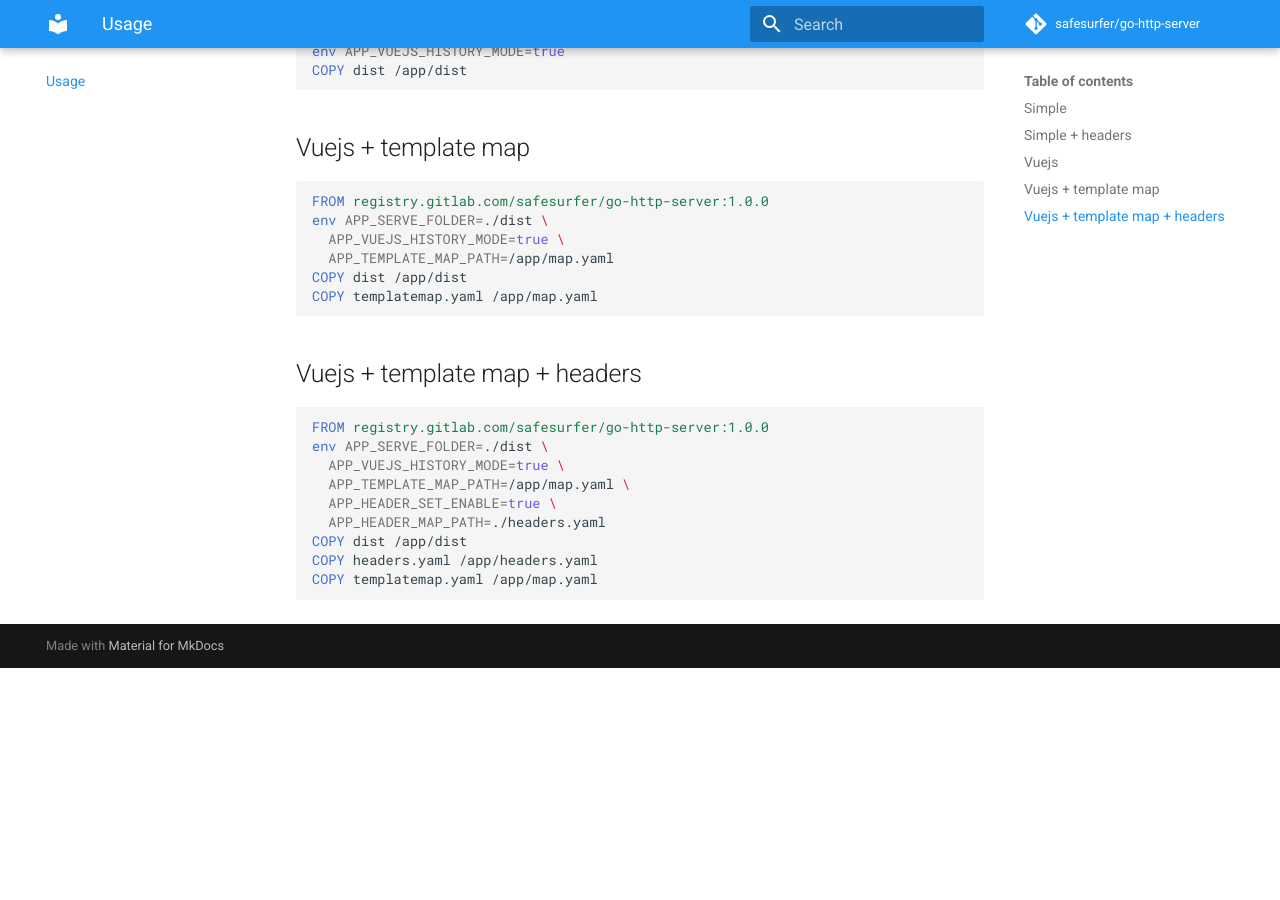
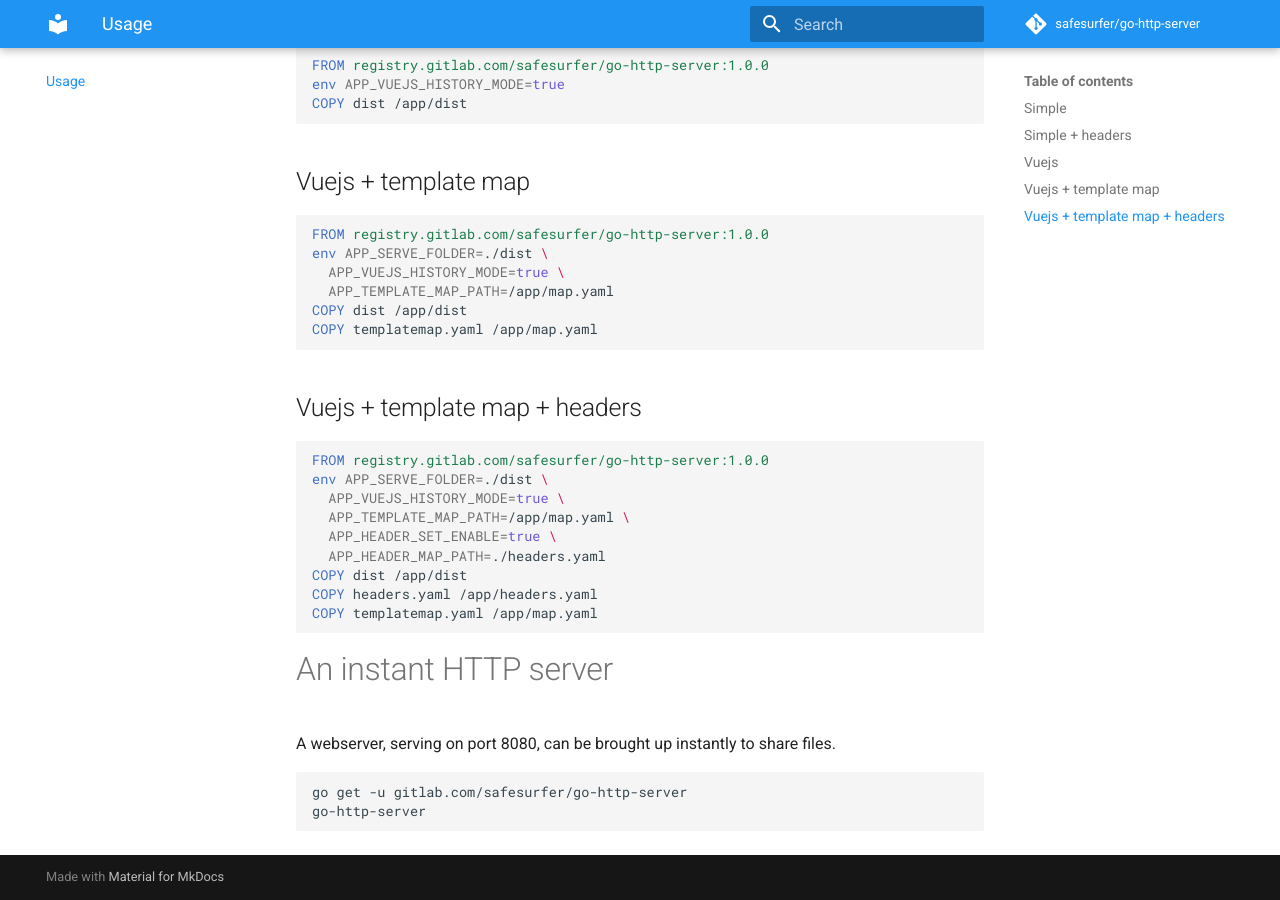
Before and after one commit to BobyMCbobs/go-http-server, an MkDocs documentation site: the page built from docs/usage.md, in a window 1280 px wide and 900 px high, scrolled down 891 px. Built offline with MkDocs 1.6.1 and Material for MkDocs 9.7.7, drawn with Linux system fonts in a browser that asks for light colours; comment, search, counter and statistics services are not loaded; before the commit the page ends 1559 px from its top, so only the background shows below that; some of the changed text lies outside the part shown.

Commit message:
Update markdown render of usage

````diff
--- a/docs/usage.md
+++ b/docs/usage.md
@@ -1,22 +1,32 @@
-- [Container build](#sec-1)
-  - [Simple](#sec-1-1)
-  - [Simple + headers](#sec-1-2)
-  - [Vuejs](#sec-1-3)
-  - [Vuejs + template map](#sec-1-4)
-  - [Vuejs + template map + headers](#sec-1-5)
+- [Container build](#org002cf11)
+  - [Simple](#orgef5aa61)
+  - [Simple + headers](#org55ea3d0)
+  - [Vuejs](#org9c32e8c)
+  - [Vuejs + template map](#org304b41c)
+  - [Vuejs + template map + headers](#org0dacdb6)
+- [An instant HTTP server](#org6f656df)
 
 > Packaging your site with safesurfer/go-http-server
 
-# Container build<a id="sec-1"></a>
 
-## Simple<a id="sec-1-1"></a>
+<a id="org002cf11"></a>
+
+# Container build
+
+
+<a id="orgef5aa61"></a>
+
+## Simple
 
 ```dockerfile
 FROM registry.gitlab.com/safesurfer/go-http-server:1.0.0
 COPY site /app/site
 ```
 
-## Simple + headers<a id="sec-1-2"></a>
+
+<a id="org55ea3d0"></a>
+
+## Simple + headers
 
 ```dockerfile
 FROM registry.gitlab.com/safesurfer/go-http-server:1.0.0
@@ -26,7 +36,10 @@ COPY site /app/site
 COPY headers.yaml /app/headers.yaml
 ```
 
-## Vuejs<a id="sec-1-3"></a>
+
+<a id="org9c32e8c"></a>
+
+## Vuejs
 
 ```dockerfile
 FROM registry.gitlab.com/safesurfer/go-http-server:1.0.0
@@ -34,7 +47,10 @@ env APP_VUEJS_HISTORY_MODE=true
 COPY dist /app/dist
 ```
 
-## Vuejs + template map<a id="sec-1-4"></a>
+
+<a id="org304b41c"></a>
+
+## Vuejs + template map
 
 ```dockerfile
 FROM registry.gitlab.com/safesurfer/go-http-server:1.0.0
@@ -45,7 +61,10 @@ COPY dist /app/dist
 COPY templatemap.yaml /app/map.yaml
 ```
 
-## Vuejs + template map + headers<a id="sec-1-5"></a>
+
+<a id="org0dacdb6"></a>
+
+## Vuejs + template map + headers
 
 ```dockerfile
 FROM registry.gitlab.com/safesurfer/go-http-server:1.0.0
@@ -58,3 +77,15 @@ COPY dist /app/dist
 COPY headers.yaml /app/headers.yaml
 COPY templatemap.yaml /app/map.yaml
 ```
+
+
+<a id="org6f656df"></a>
+
+# An instant HTTP server
+
+A webserver, serving on port 8080, can be brought up instantly to share files.
+
+```bash
+go get -u gitlab.com/safesurfer/go-http-server
+go-http-server
+```
````
